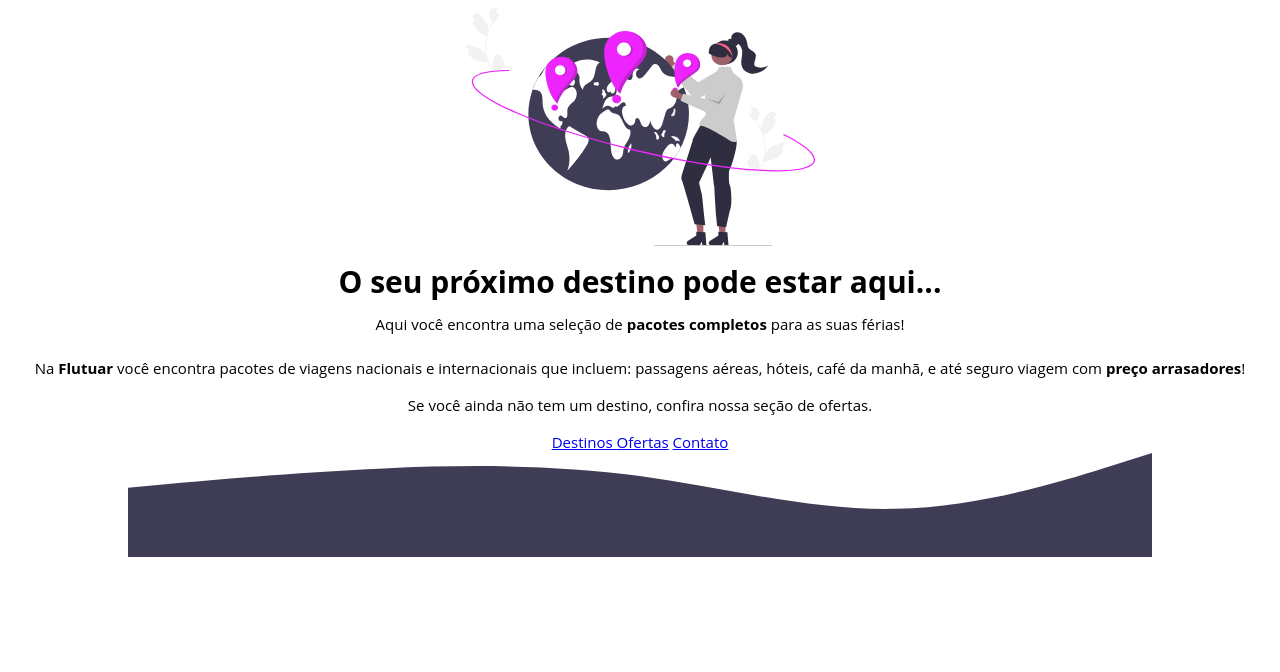
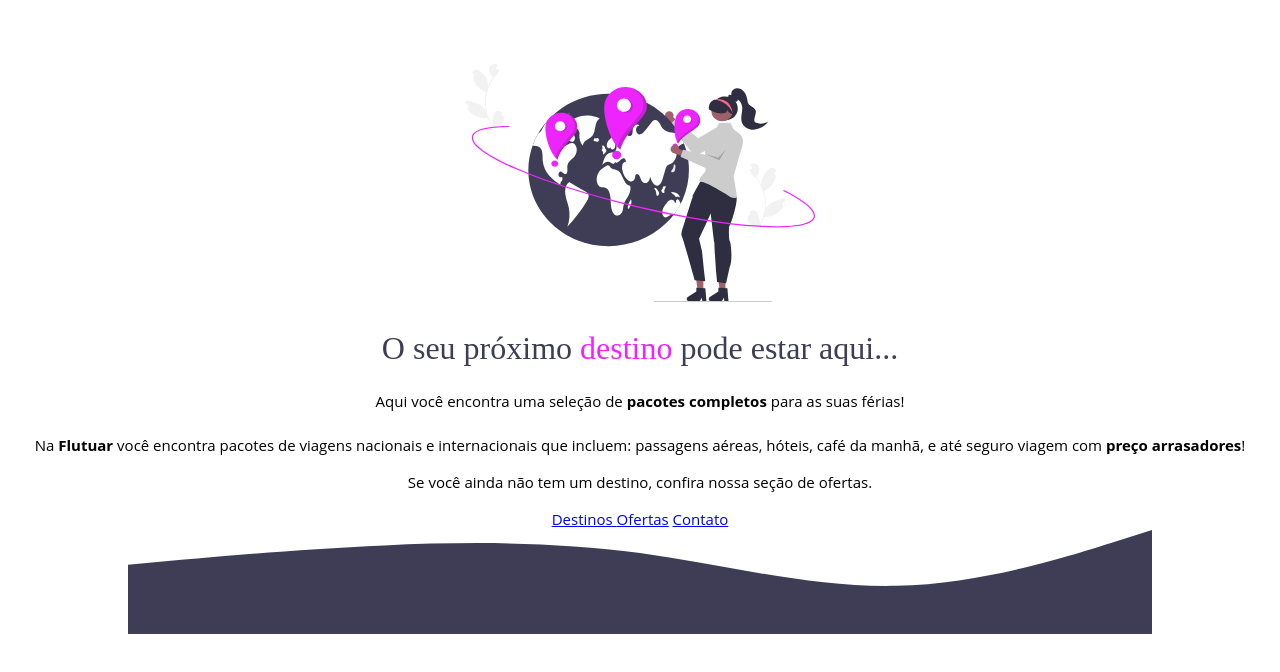
Before and after one commit to IuriCavalcante/Projetos-Rocketseat, a plain HTML site: page Projeto 02-Recriando.layout/index.html in a window 1280 px wide. Drawn offline with Linux system fonts and the light colour scheme; a web font is replaced by a local one.

Commit message:
iniciando o css.

```diff
--- a/Projeto 02-Recriando.layout/style.css
+++ b/Projeto 02-Recriando.layout/style.css
@@ -5,4 +5,17 @@ body {
   font-size: 15px;
   line-height: 22px;
   text-align: center;
+  margin-top: 64px;
 }
+
+h1 {
+  font-family: 'dosis';
+  font-size: 32px;
+  line-height: 40px;
+  font-weight: normal;
+  color: #3f3d56;
+}
+
+span {
+  color: #ee24ff;
+}
```
